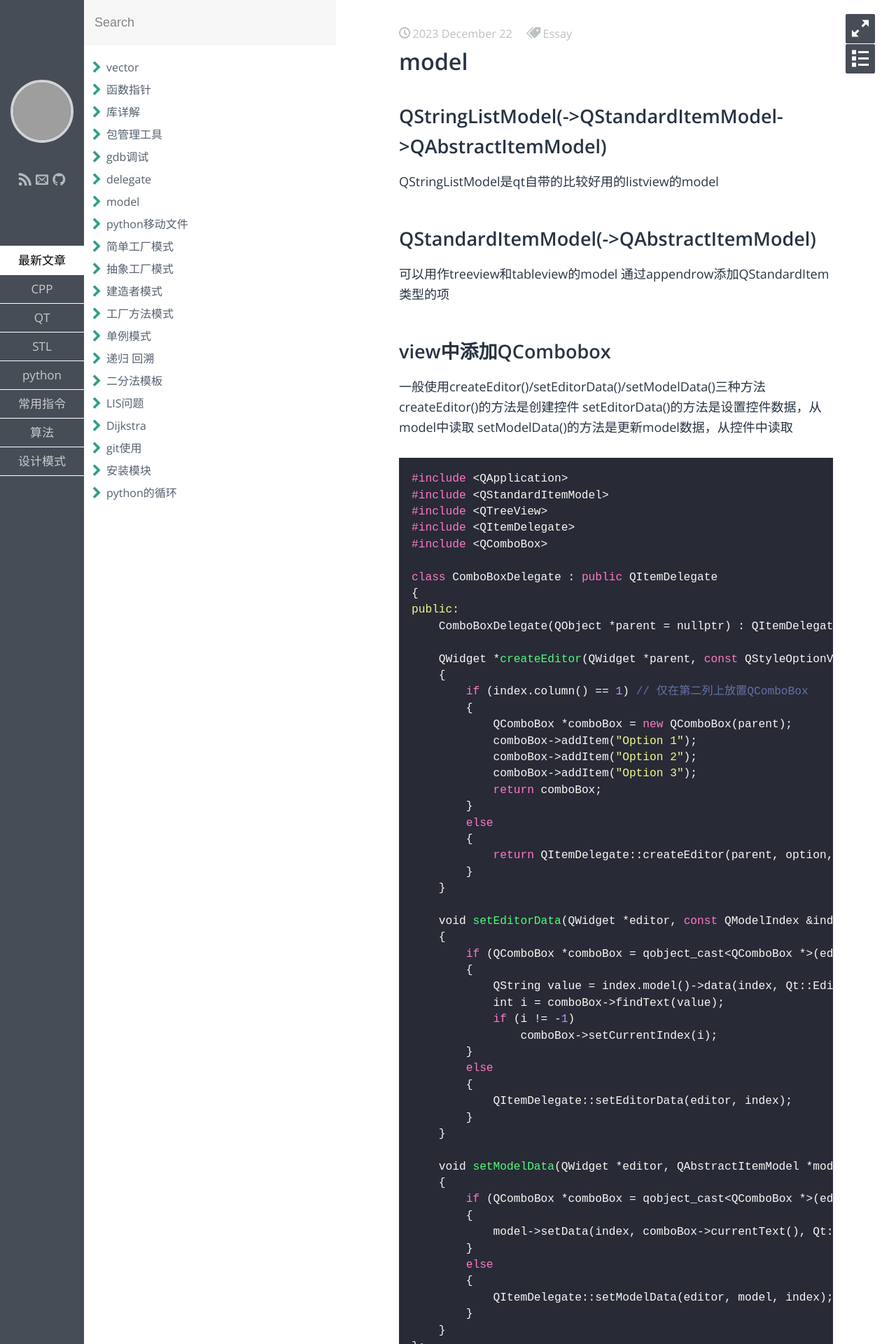
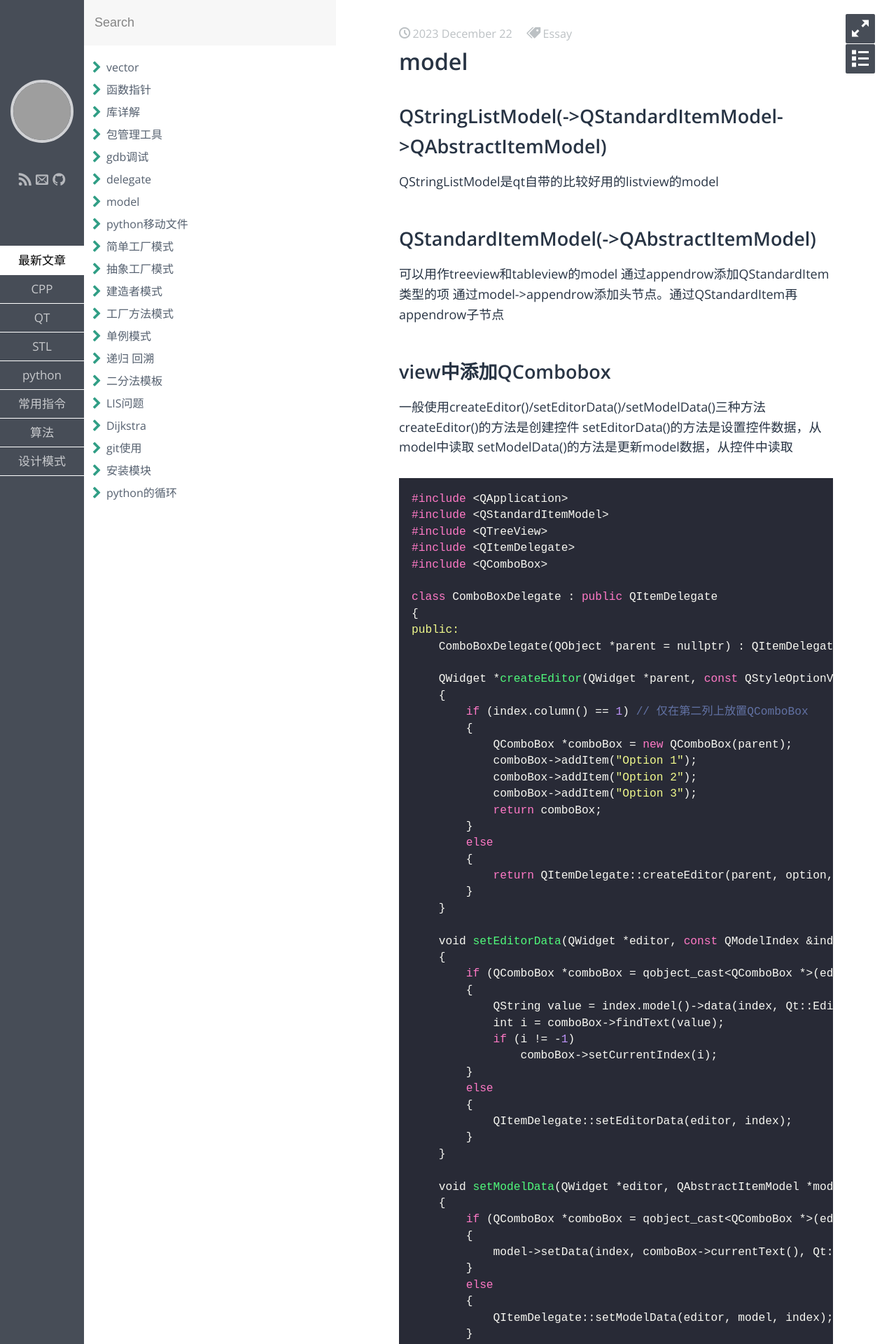
Before and after one commit to aliangaaa/aliangaaa.github.io, a Jekyll site: the page built from _posts/QT/2023-12-22-model.md, in a window 1280 px wide. Shown: the top 1920 px of the page at 70% size. Built offline with Jekyll 4.4.1, drawn with Linux system fonts in a browser that asks for light colours; some web fonts are replaced; grey boxes are pictures that could not be loaded.

Commit message:
Update 2023-12-22-model.md

```diff
--- a/_posts/QT/2023-12-22-model.md
+++ b/_posts/QT/2023-12-22-model.md
@@ -13,6 +13,8 @@ QStringListModel是qt自带的比较好用的listview的model
 ## QStandardItemModel(->QAbstractItemModel)
 可以用作treeview和tableview的model
 通过appendrow添加QStandardItem类型的项
+通过model->appendrow添加头节点。通过QStandardItem再appendrow子节点
+
 
 ## view中添加QCombobox
 一般使用createEditor()/setEditorData()/setModelData()三种方法
```
